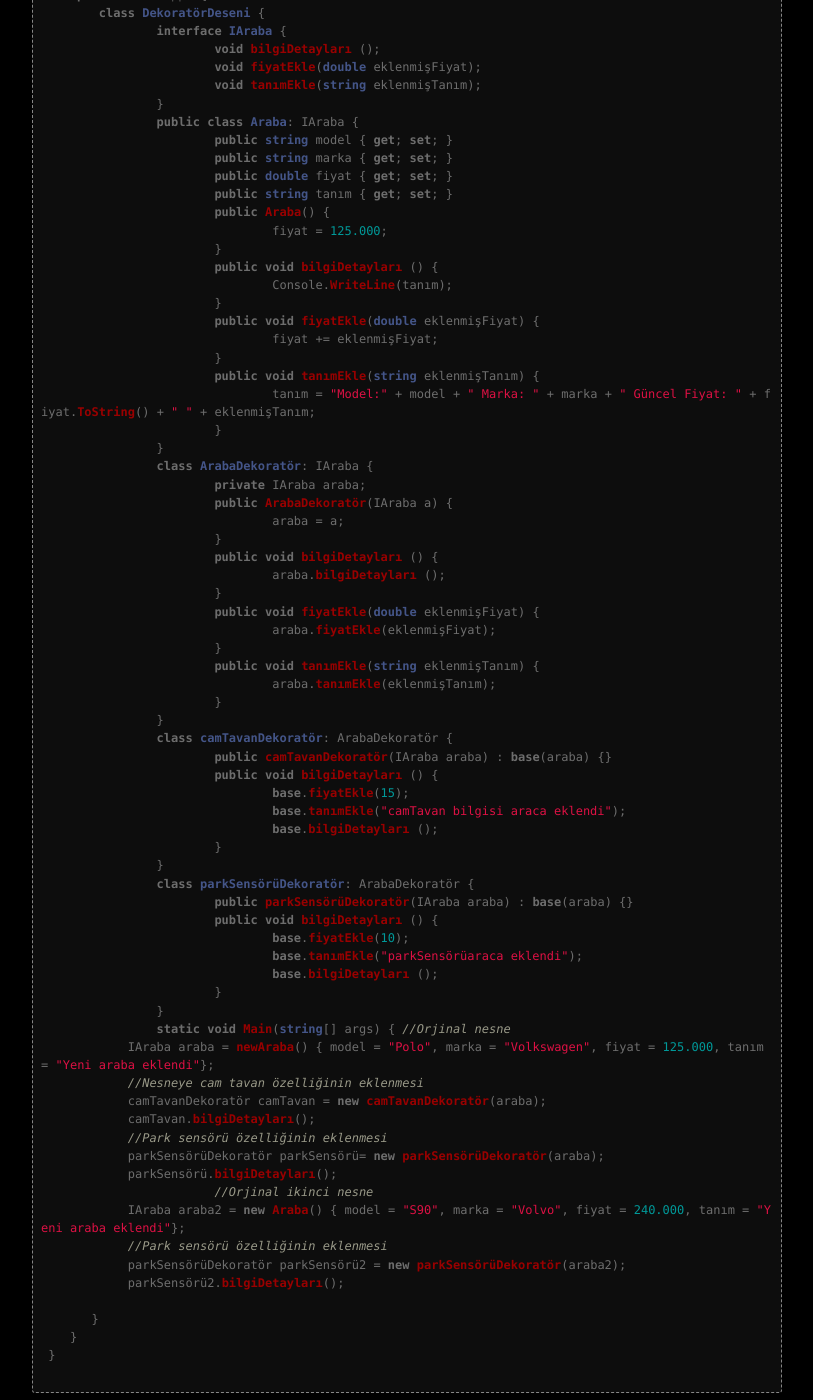
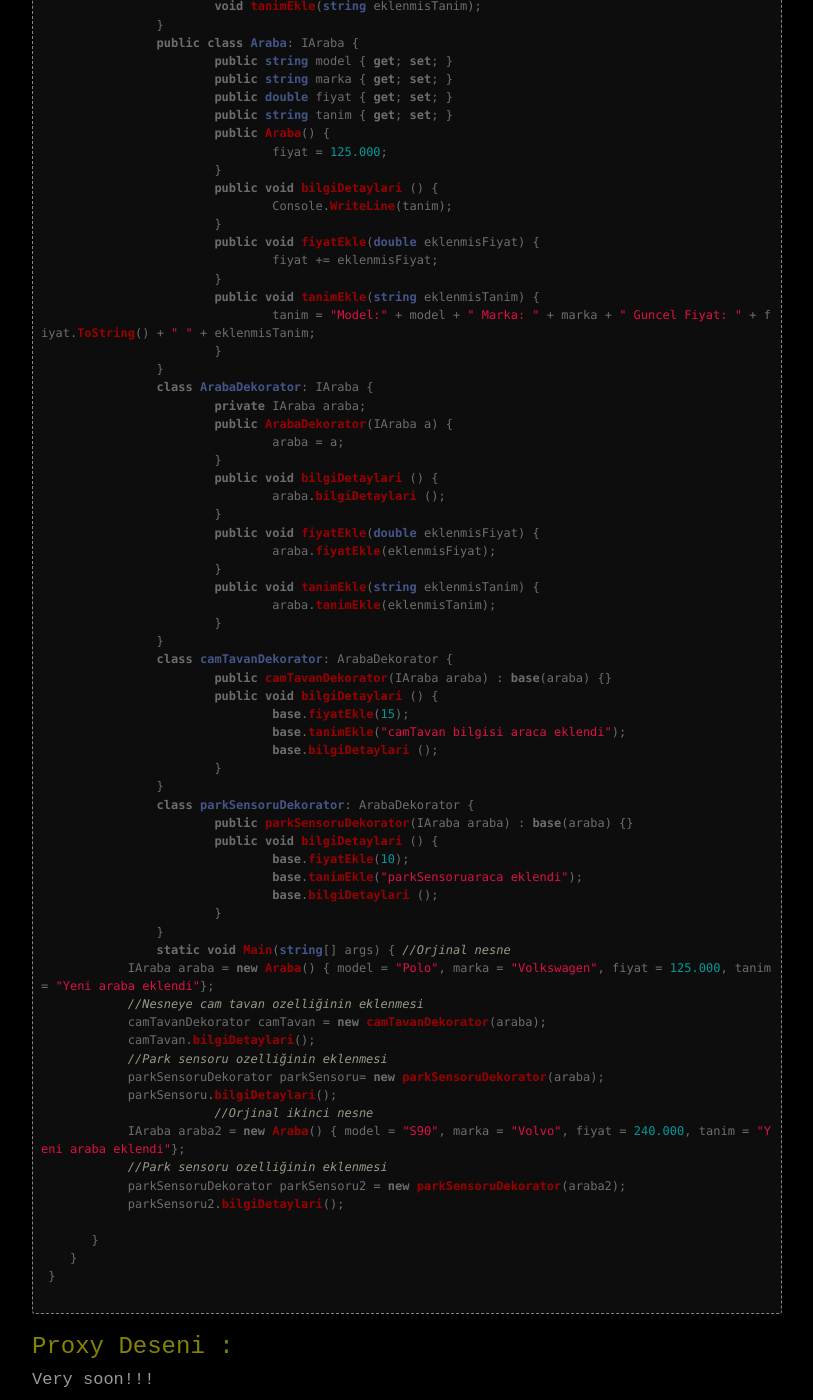
Before and after one commit to sadeceben/sadeceben.github.io, a Jekyll site: the page built from _posts/2020/2020-11-18-Yazılım-Tasarım-Desenleri.md, in a window 1280 px wide and 1400 px high, scrolled down 1256 px. Shown: the whole window, without its empty margins (233-1046 px from the left). Built offline with Jekyll 4.4.1, drawn with Linux system fonts in a browser that asks for light colours; our own code applies the rules of GitHub Pages for plain Markdown files; some of the changed text lies outside the part shown.

Commit message:
Kitty Change

```diff
--- a/_posts/2020/2020-11-18-Yazılım-Tasarım-Desenleri.md
+++ b/_posts/2020/2020-11-18-Yazılım-Tasarım-Desenleri.md
@@ -31,74 +30,74 @@ usingSystem.Text;
 usingSystem.Threading.Tasks;
 
 namespace ConsoleApp2 {
-	class DekoratörDeseni {
+	class DekoratorDeseni {
 		interface IAraba {
-			void bilgiDetayları ();
-			void fiyatEkle(double eklenmişFiyat);
-			void tanımEkle(string eklenmişTanım);
+			void bilgiDetaylari ();
+			void fiyatEkle(double eklenmisFiyat);
+			void tanimEkle(string eklenmisTanim);
 		}
 		public class Araba: IAraba {
 			public string model { get; set; }
 			public string marka { get; set; }
 			public double fiyat { get; set; }
-			public string tanım { get; set; }
+			public string tanim { get; set; }
 			public Araba() {
 				fiyat = 125.000;
 			}
-			public void bilgiDetayları () {
-				Console.WriteLine(tanım);
+			public void bilgiDetaylari () {
+				Console.WriteLine(tanim);
 			}
-			public void fiyatEkle(double eklenmişFiyat) {
-				fiyat += eklenmişFiyat;
+			public void fiyatEkle(double eklenmisFiyat) {
+				fiyat += eklenmisFiyat;
 			}
-			public void tanımEkle(string eklenmişTanım) {
-				tanım = "Model:" + model + " Marka: " + marka + " Güncel Fiyat: " + fiyat.ToString() + " " + eklenmişTanım;
+			public void tanimEkle(string eklenmisTanim) {
+				tanim = "Model:" + model + " Marka: " + marka + " Guncel Fiyat: " + fiyat.ToString() + " " + eklenmisTanim;
 			}
 		}
-		class ArabaDekoratör: IAraba {
+		class ArabaDekorator: IAraba {
 			private IAraba araba;
-			public ArabaDekoratör(IAraba a) {
+			public ArabaDekorator(IAraba a) {
 				araba = a;
 			}
-			public void bilgiDetayları () {
-				araba.bilgiDetayları ();
+			public void bilgiDetaylari () {
+				araba.bilgiDetaylari ();
 			}
-			public void fiyatEkle(double eklenmişFiyat) {
-				araba.fiyatEkle(eklenmişFiyat);
+			public void fiyatEkle(double eklenmisFiyat) {
+				araba.fiyatEkle(eklenmisFiyat);
 			}
-			public void tanımEkle(string eklenmişTanım) {
-				araba.tanımEkle(eklenmişTanım);
+			public void tanimEkle(string eklenmisTanim) {
+				araba.tanimEkle(eklenmisTanim);
 			}
 		}
-		class camTavanDekoratör: ArabaDekoratör {
-			public camTavanDekoratör(IAraba araba) : base(araba) {}
-			public void bilgiDetayları () {
+		class camTavanDekorator: ArabaDekorator {
+			public camTavanDekorator(IAraba araba) : base(araba) {}
+			public void bilgiDetaylari () {
 				base.fiyatEkle(15);
-				base.tanımEkle("camTavan bilgisi araca eklendi");
-				base.bilgiDetayları ();
+				base.tanimEkle("camTavan bilgisi araca eklendi");
+				base.bilgiDetaylari ();
 			}
 		}
-		class parkSensörüDekoratör: ArabaDekoratör {
-			public parkSensörüDekoratör(IAraba araba) : base(araba) {}
-			public void bilgiDetayları () {
+		class parkSensoruDekorator: ArabaDekorator {
+			public parkSensoruDekorator(IAraba araba) : base(araba) {}
+			public void bilgiDetaylari () {
 				base.fiyatEkle(10);
-				base.tanımEkle("parkSensörüaraca eklendi");
-				base.bilgiDetayları ();
+				base.tanimEkle("parkSensoruaraca eklendi");
+				base.bilgiDetaylari ();
 			}
 		}
 		static void Main(string[] args) { //Orjinal nesne
-            IAraba araba = newAraba() { model = "Polo", marka = "Volkswagen", fiyat = 125.000, tanım = "Yeni araba eklendi"};
-            //Nesneye cam tavan özelliğinin eklenmesi
-            camTavanDekoratör camTavan = new camTavanDekoratör(araba);
-            camTavan.bilgiDetayları();
-            //Park sensörü özelliğinin eklenmesi
-            parkSensörüDekoratör parkSensörü= new parkSensörüDekoratör(araba);
-            parkSensörü.bilgiDetayları();
+            IAraba araba = new Araba() { model = "Polo", marka = "Volkswagen", fiyat = 125.000, tanim = "Yeni araba eklendi"};
+            //Nesneye cam tavan ozelliğinin eklenmesi
+            camTavanDekorator camTavan = new camTavanDekorator(araba);
+            camTavan.bilgiDetaylari();
+            //Park sensoru ozelliğinin eklenmesi
+            parkSensoruDekorator parkSensoru= new parkSensoruDekorator(araba);
+            parkSensoru.bilgiDetaylari();
 			//Orjinal ikinci nesne
-            IAraba araba2 = new Araba() { model = "S90", marka = "Volvo", fiyat = 240.000, tanım = "Yeni araba eklendi"};
-            //Park sensörü özelliğinin eklenmesi
-            parkSensörüDekoratör parkSensörü2 = new parkSensörüDekoratör(araba2);
-            parkSensörü2.bilgiDetayları();
+            IAraba araba2 = new Araba() { model = "S90", marka = "Volvo", fiyat = 240.000, tanim = "Yeni araba eklendi"};
+            //Park sensoru ozelliğinin eklenmesi
+            parkSensoruDekorator parkSensoru2 = new parkSensoruDekorator(araba2);
+            parkSensoru2.bilgiDetaylari();
 
        }
     }
```
Also changed, not shown: other parts of _posts/2020/2020-11-18-Yazılım-Tasarım-Desenleri.md (+1 -2 lines).
